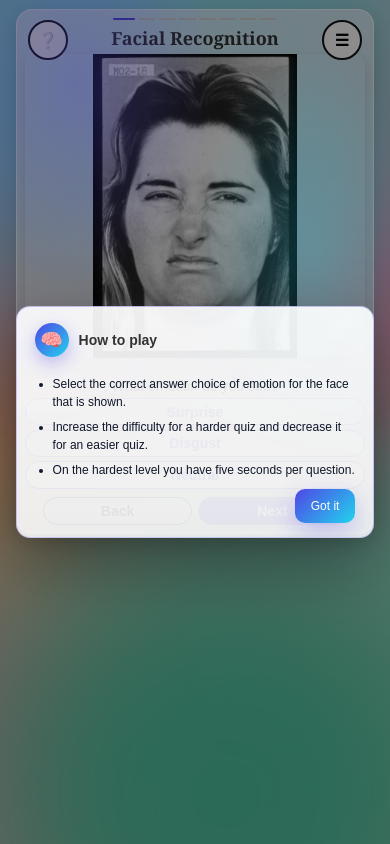
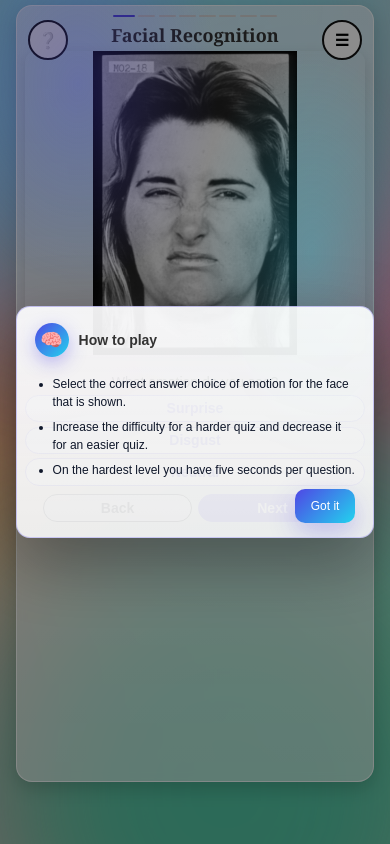
Before and after one commit to jonakfir/SocialQ, a SvelteKit app in the folder frontend/: page /facial-recognition/quiz/1 in a window 390 px wide. Built offline with nearby package versions, Linux system fonts and the light colour scheme; no server answers.

Commit message:
sizing issues

```diff
--- a/frontend/src/routes/facial-recognition/quiz/[difficulty]/+page.svelte
+++ b/frontend/src/routes/facial-recognition/quiz/[difficulty]/+page.svelte
@@ -257,7 +257,7 @@
   .blob { position: fixed; z-index: 0; }
   .dashboard-box.quiz-box { position: relative; z-index: 10; }
 
-  /* main card constrained by viewport */
+  /* MAIN CARD — stretched down near the bottom */
   .quiz-box {
     display: flex;
     flex-direction: column;
@@ -266,7 +266,14 @@
 
     width: min(68vw, 920px);
     max-width: 92vw;
-    max-height: 82vh;
+
+    /* taller with small bottom gap */
+    min-height: 88vh;      /* fallback for older browsers */
+    min-height: 88svh;     /* address-bar aware on mobile */
+    max-height: 94vh;
+    max-height: 94svh;
+
+    margin: 1.2vmin auto 2.2vmin;  /* small top, ~2vmin above bottom */
     padding: var(--pad);
     overflow: auto;
 
@@ -278,7 +285,6 @@
     border-radius: var(--radius);
     border: 0.15vmin solid rgba(255,255,255,.75);
     box-shadow: 0 1.6vmin 4.8vmin rgba(0, 0, 0, 0.18);
-    margin: 2.2vmin auto;
     box-sizing: border-box;
   }
 
@@ -458,9 +464,16 @@
     to   { opacity: 1; }
   }
 
-  /* phone rules */
+  /* phones */
   @media (max-width: 640px) {
-    .quiz-box { width: 94vw; max-height: 86vh; }
+    .quiz-box {
+      width: 94vw;
+      min-height: 92vh;   /* fallback */
+      min-height: 92svh;  /* address-bar aware */
+      max-height: 96vh;
+      max-height: 96svh;
+      margin: 1vmin auto 2.4vmin;
+    }
     .quiz-box img { width: 88vw; max-height: 36vh; }
     .option-btn { flex: 1 1 100%; max-width: 100%; min-width: 0; }
     .next-btn, .back-question-btn { width: 44%; min-width: 140px; }
```
